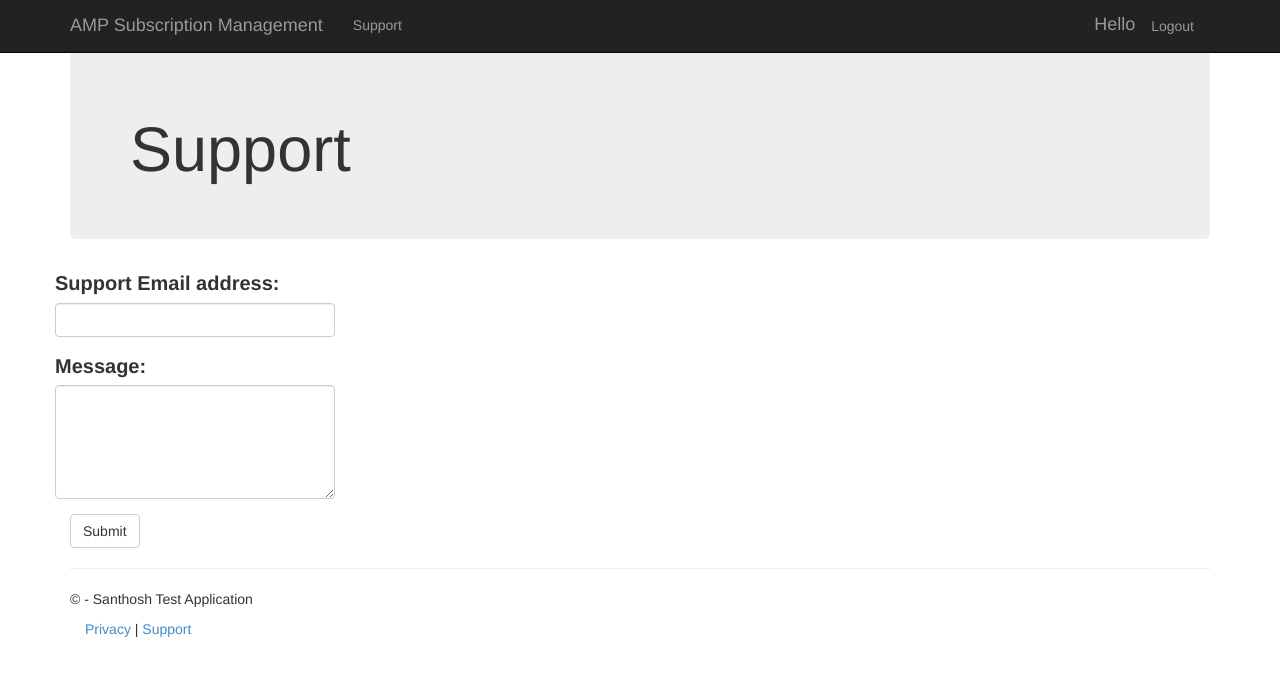
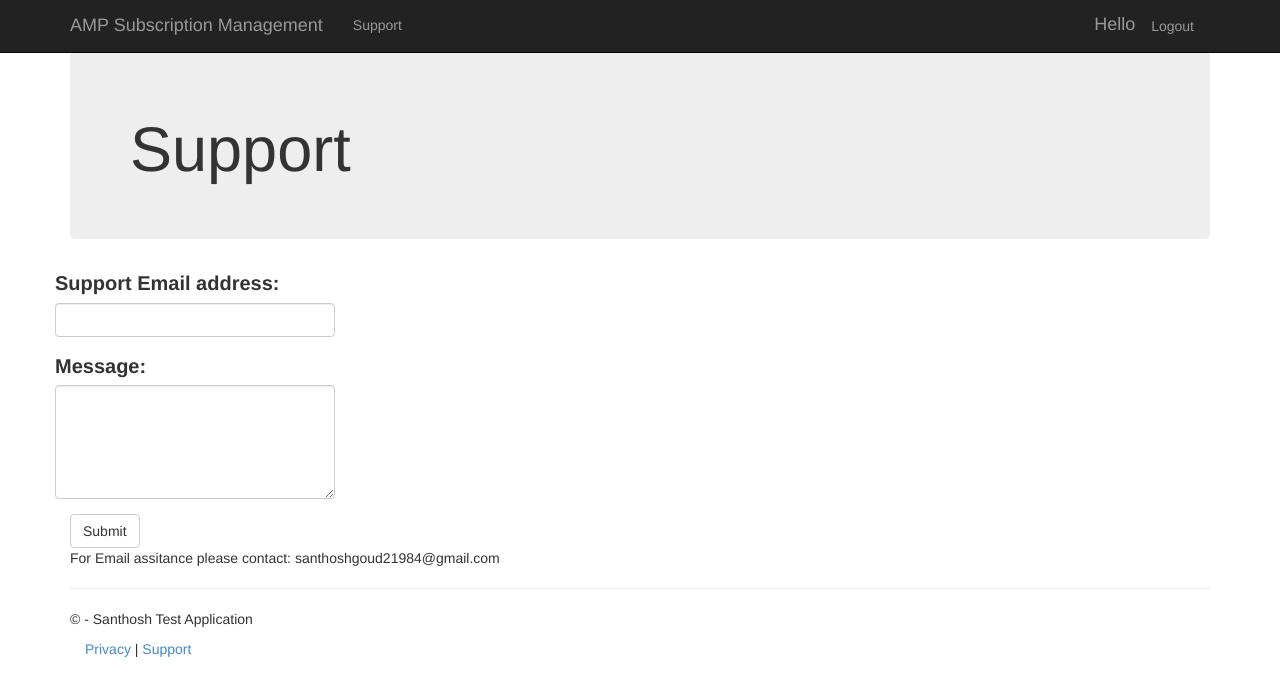
Before and after one commit to santhoshbomma9/amp-sub-mgmt, a Flask app: page /support in a window 1280 px wide. Shown: the top 696 px of the page. Run offline with Flask 2, Linux system fonts and the light colour scheme; the visitor is signed in with stand-in values (Sample User, id 1); parts of the project's set-up code (start-up, migrations or seed data) failed here and were passed over; some libraries are stand-ins or nearby versions.

Commit message:
updating support page

```diff
--- a/amp_app/templates/support.html
+++ b/amp_app/templates/support.html
@@ -30,4 +30,8 @@
     </div>
     <button type="submit" class="btn btn-default">Submit</button>
 </form>
+
+
+For Email assitance please contact: santhoshgoud21984@gmail.com
+
 {% endblock %}
```
